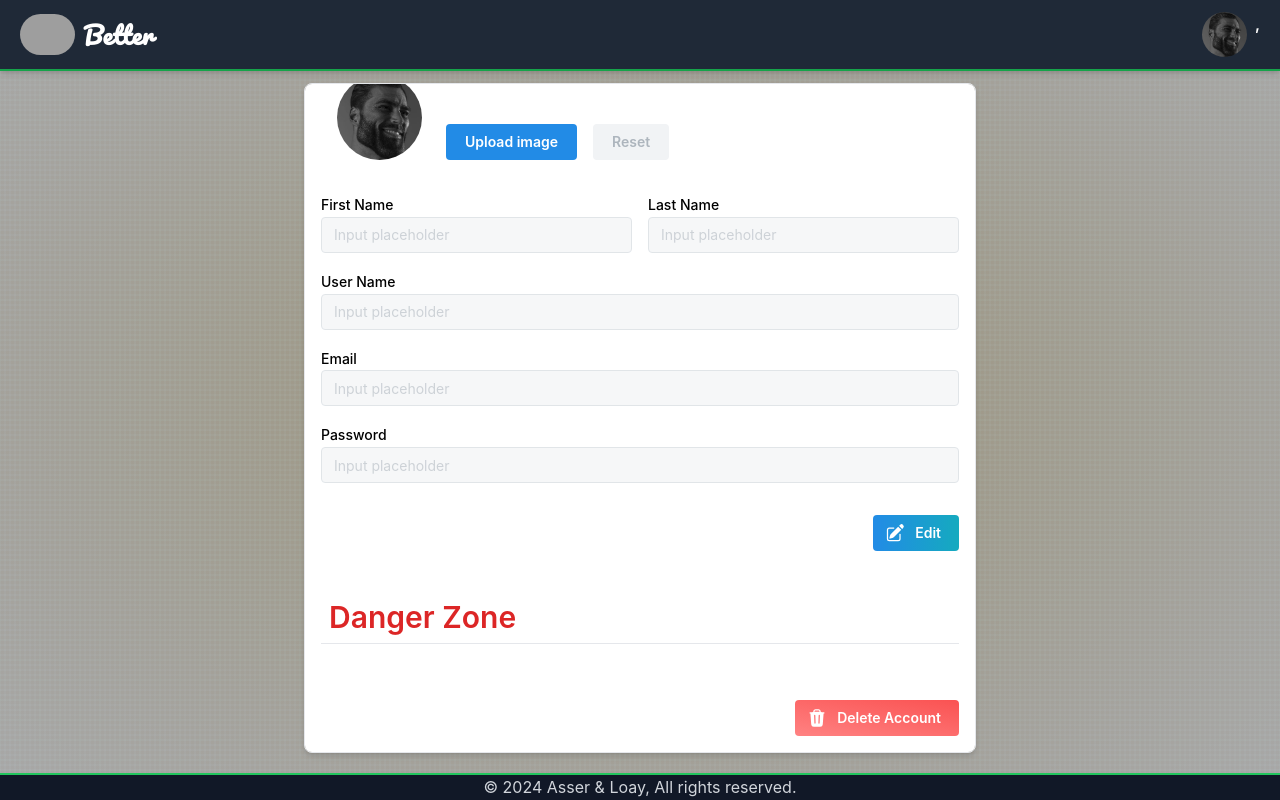
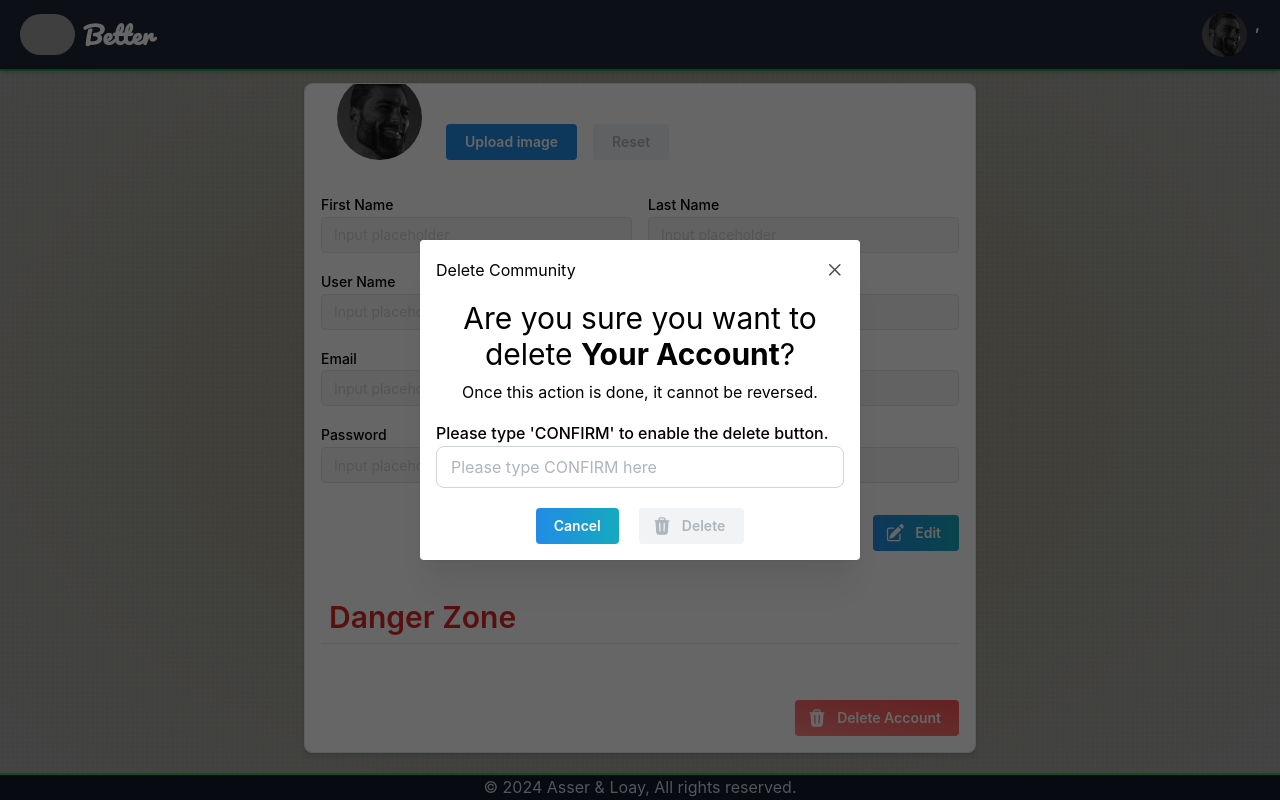
Before and after one commit to AsserElshafey/best-version-of-your-self, a Next.js app in the folder best-version-of-your-self/: page /myprofile in a window 1280 px wide. Both pictures are taken after a click on the button "Delete Account". Built offline with nearby package versions, Linux system fonts and the light colour scheme; no server answers; grey boxes are pictures that could not be loaded.

Commit message:
feat(pages): added new modal to profile page to handle delete account

```diff
--- a/best-version-of-your-self/app/myprofile/page.jsx
+++ b/best-version-of-your-self/app/myprofile/page.jsx
@@ -4,14 +4,22 @@ import Nav from '@/components/Nav'
 import { useState, useRef } from 'react';
 import Image from 'next/image';
 import {
-  MantineProvider, ScrollArea,
+  MantineProvider, Modal,
   FileButton, Button,
   TextInput, PasswordInput
 } from "@mantine/core";
+import { useDisclosure } from '@mantine/hooks';
 import { TrashIcon, PencilSquareIcon, CheckIcon } from '@heroicons/react/24/solid';
 import Background from '@/components/Background';
 
 const MyProfile = () => {
+  const [opened, { open, close }] = useDisclosure(false);
+  const [deleteButton, setDeleteButton] = useState(true);
+
+  const handleClose = () => {
+    setDeleteButton(true);
+    close();
+  };
 
   const [file, setFile] = useState(undefined);
   const resetRef = useRef(null);
@@ -110,12 +118,55 @@ const MyProfile = () => {
                 leftSection={<TrashIcon className="w-5 h-5" />}
                 variant="gradient"
                 gradient={{ from: 'red', to: 'rgba(255, 130, 130, 1)', deg: 190 }}
+                onClick={open}
               >
                 Delete Account
               </Button>
             </div>
           </div>
         </div>
+
+        {/* Delete Profile modal */}
+        <Modal opened={opened} onClose={handleClose} title="Delete Community" centered>
+          <div className="text-center mb-4">
+            <p className="text-3xl mb-2">
+              Are you sure you want to delete <span className="font-bold">Your Account</span>?
+            </p>
+
+            <p>Once this action is done, it cannot be reversed.</p>
+          </div>
+          <TextInput
+            className="mb-5"
+            size="md"
+            radius="md"
+            label="Please type 'CONFIRM' to enable the delete button."
+            placeholder="Please type CONFIRM here"
+            onChange={(e) => {
+              if (e.target.value === 'CONFIRM') {
+                setDeleteButton(false);
+              } else {
+                setDeleteButton(true);
+              }
+            }}
+          />
+          <div className="flex-center gap-5">
+            <Button
+              variant="gradient"
+              gradient={{ from: 'blue', to: 'cyan', deg: 90 }}
+              onClick={handleClose}
+            >
+              Cancel
+            </Button>
+            <Button
+              leftSection={<TrashIcon className="w-5 h-5" />}
+              variant="gradient"
+              gradient={{ from: 'red', to: 'rgba(255, 130, 130, 1)', deg: 190 }}
+              disabled={deleteButton}
+            >
+              Delete
+            </Button>
+          </div>
+        </Modal>
       </Background>
     </MantineProvider>
   )
--- a/best-version-of-your-self/components/Community.jsx
+++ b/best-version-of-your-self/components/Community.jsx
@@ -25,6 +25,11 @@ const Community = ({ community, onBack }) => {
 
   const [openedMenu, setOpened] = useState(false);
   const [deleteButton, setDeleteButton] = useState(true);
+
+  const handleClose = () => {
+    setDeleteButton(true);
+    closeThird();
+  };
 
   return (
     <MantineProvider>
@@ -140,7 +145,7 @@ const Community = ({ community, onBack }) => {
             </div>
 
             {/* Delete Community modal */}
-            <Modal opened={openedDeleteCommunity} onClose={closeThird} title="Delete Community" centered>
+            <Modal opened={openedDeleteCommunity} onClose={handleClose} title="Delete Community" centered>
               <div className="text-center mb-4">
                 <p className="text-3xl mb-2">
                   Are you sure you want to delete <span className="font-bold">{community.name}</span>?
@@ -152,10 +157,10 @@ const Community = ({ community, onBack }) => {
                 className="mb-5"
                 size="md"
                 radius="md"
-                label="Please type 'CONFIRM' to enable the delete button."
-                placeholder="Type CONFIRM"
+                label={`Please type '${community.name}' to enable the delete button.`}
+                placeholder={`Please type ${community.name} here`}
                 onChange={(e) => {
-                  if (e.target.value === 'CONFIRM') {
+                  if (e.target.value === community.name) {
                     setDeleteButton(false);
                   } else {
                     setDeleteButton(true);
@@ -166,7 +171,7 @@ const Community = ({ community, onBack }) => {
                 <Button
                   variant="gradient"
                   gradient={{ from: 'blue', to: 'cyan', deg: 90 }}
-                  onClick={closeThird}
+                  onClick={handleClose}
                 >
                   Cancel
                 </Button>
```
